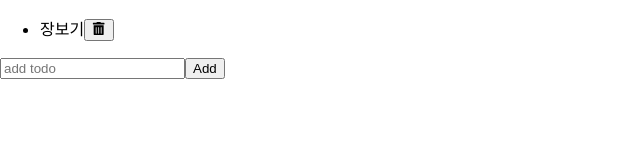
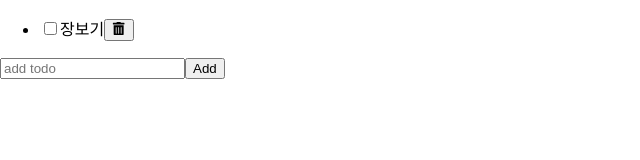
Before and after one commit to Lyuhitto/todo-list, a React (Create React App) app: page / in a window 1280 px wide. Shown: the top 160 px of the page, without its empty margins (0-640 px from the left). Built offline with nearby package versions, Linux system fonts and the light colour scheme; the HTML template or start-up script is replaced by a standard one.

Commit message:
Add update status feature
Add update status feature.

```diff
--- a/src/component/TodoItem/TodoItem.jsx
+++ b/src/component/TodoItem/TodoItem.jsx
@@ -1,12 +1,23 @@
 import React from 'react';
 import { FaTrashAlt } from 'react-icons/fa';
 
-export default function TodoItem({ todo, onDelete }) {
+export default function TodoItem({ todo, onDelete, onUpdate }) {
   const handleDelete = () => onDelete(todo);
+  const handleChange = (e) => {
+    const status = e.target.checked ? 'completed' : 'active';
+    onUpdate({...todo, status})
+  }
   const { id, text, status } = todo;
   return (
     <li key={id}>
-      {text}
+      <input
+        type='checkbox'
+        name='checkbox'
+        id='checkbox'
+        checked={status === 'completed'}
+        onChange={handleChange}
+      />
+      <label htmlFor='checkbox'>{text}</label>
       <button type='button' onClick={handleDelete}>
         <FaTrashAlt />
       </button>
--- a/src/component/TodoList/TodoList.jsx
+++ b/src/component/TodoList/TodoList.jsx
@@ -10,14 +10,21 @@ export default function TodoList() {
     setTodos((prev) => [...prev, todo]);
   };
   const handleDelete = (deleted) => {
-    setTodos(todos.filter((t) => t.id !== deleted.id))
-  }
+    setTodos(todos.filter((t) => t.id !== deleted.id));
+  };
+  const handleUpddate = (updated) => {
+    setTodos(todos.map((t) => (t.id === updated.id ? updated : t)));
+  };
 
   return (
     <section>
       <ul>
         {todos.map((item) => (
-          <TodoItem todo={item} onDelete={handleDelete} />
+          <TodoItem
+            todo={item}
+            onDelete={handleDelete}
+            onUpdate={handleUpddate}
+          />
         ))}
       </ul>
       <AddTodo onAdd={handleAdd}></AddTodo>
```
